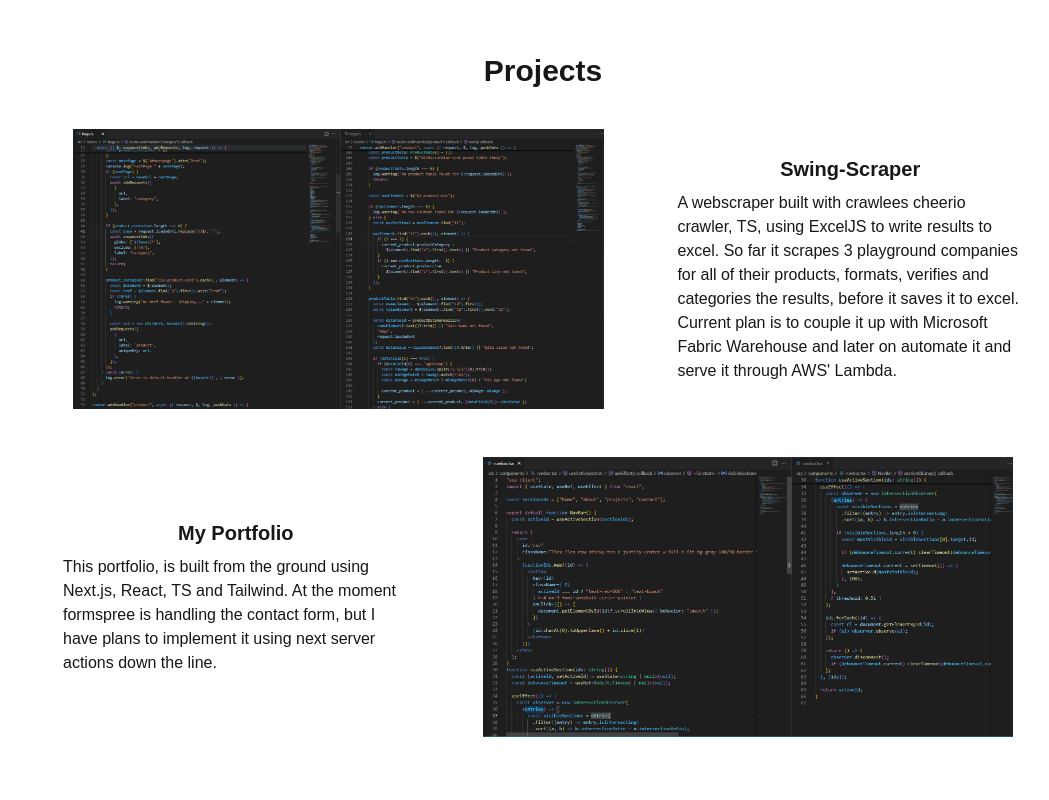
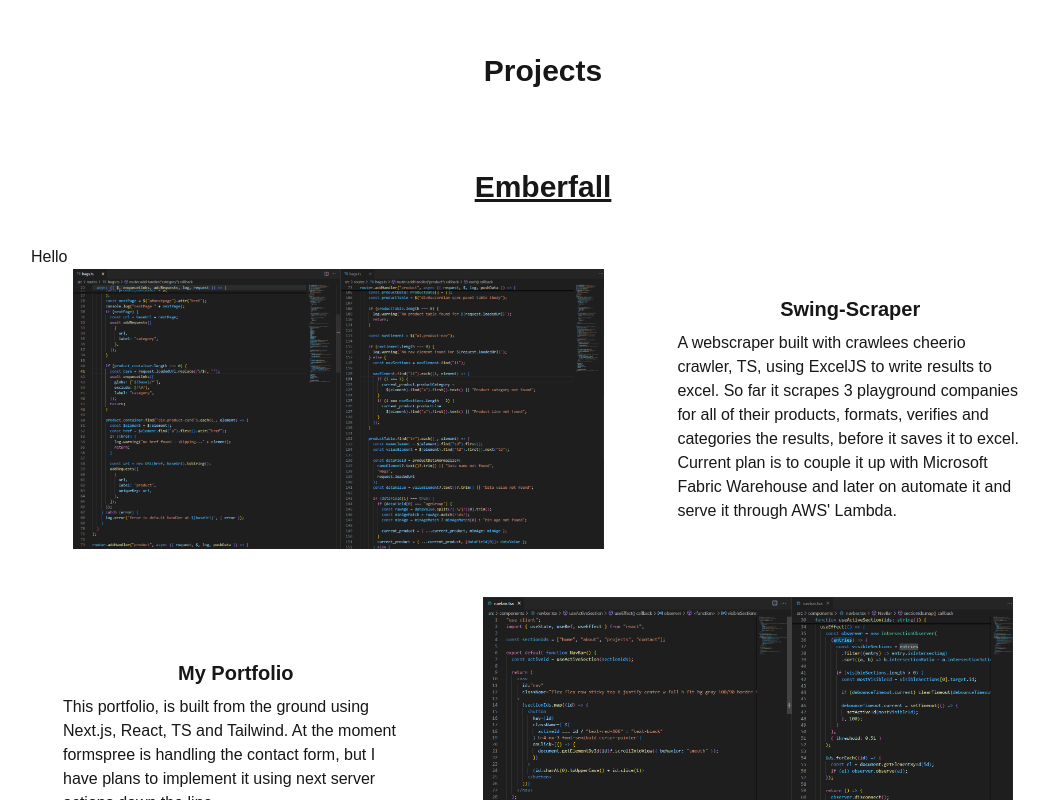
Before and after one commit to Mrtorpolsen/dto-portfolio, a Next.js app: page / in a window 1280 px wide. Shown: the part 1460-2260 px from the top of the page, without its empty margins (97-1146 px from the left). Built offline with nearby package versions, Linux system fonts and the light colour scheme.

Commit message:
refactor projects to side by side. WIP

```diff
--- a/src/app/page.tsx
+++ b/src/app/page.tsx
@@ -2,7 +2,7 @@ import Home from "../components/home";
 import Canva from "../components/canva";
 import NavBar from "../components/navbar";
 import About from "../components/about";
-import Projects from "../components/projects";
+import Projects from "../components/projects/projects";
 import Contact from "../components/contact";
 import Footer from "../components/footer";
 
--- /dev/null
+++ b/src/components/Projects/side-by-side-project-item.tsx
@@ -0,0 +1,35 @@
+import type { ProjectData } from "./type";
+
+export default function SideBySideProject(data : ProjectData, index: number) {
+  return (
+        <li key={data.src}>
+      <div
+        className={`sm:grid ${
+          index % 2 === 0 ? "sm:grid-cols-[60%_40%]" : "sm:grid-cols-[40%_60%]"
+        }`}
+      >
+        <img
+          className={`max-h-[280px] self-center justify-self-center ${
+            index % 2 === 0
+              ? "col-start-1 row-start-1"
+              : "col-start-2 row-start-1"
+          }`}
+          src={data.src}
+          alt={data.alt}
+        />
+        <div
+          className={`mx-8 bg-white/80 p-3 relative -mt-6 md:self-center sm:mt-0 sm:p-0 sm:bg-white/0${
+            index % 2 === 0
+              ? "col-start-1 row-start-1"
+              : "col-start-2 row-start-1"
+          }`}
+        >
+          <h2 className="text-xl font-bold text-center mb-2">
+            {data.heading}
+          </h2>
+          <p>{data.text}</p>
+        </div>
+      </div>
+    </li>
+  );
+}
--- a/src/components/about.tsx
+++ b/src/components/about.tsx
@@ -153,7 +153,7 @@ export default function About() {
                   </div>
                 </>
               </TechnologyItem>
-                            <TechnologyItem>
+              <TechnologyItem>
                 <>
                   <svg
                     width="800px"
@@ -180,14 +180,12 @@ export default function About() {
                     />
                     <path
                       fillRule="evenodd"
-                      clip-rule="evenodd"
+                      clipRule="evenodd"
                       d="M25.0001 13V13.9974H22.9999V13H22.0001V13.9974H21V15H22.0001V16.9948H21V18H22.0001V19H22.9999L23 18H25.0001V19H25.9999V18H27V17H25.9999V15H27V13.9974H25.9999V13H25.0001ZM25.0001 17V15H22.9999V16.9948L25.0001 17Z"
                       fill="white"
                     />
                   </svg>
-                  <div className="leading-none text-sm lg:text-lg">
-                    C#
-                  </div>
+                  <div className="leading-none text-sm lg:text-lg">C#</div>
                 </>
               </TechnologyItem>
             </div>
--- /dev/null
+++ b/src/components/projects/emberfall.tsx
@@ -0,0 +1,7 @@
+
+
+export default function Emberfall() {
+    return (
+        <div>Hello</div>
+    );
+}
--- /dev/null
+++ b/src/components/projects/project-item.tsx
@@ -0,0 +1,19 @@
+import React from "react";
+
+type Project = {
+    src: string,
+    alt: string,
+    heading: string,
+    text: string
+}
+
+type ProjectProp = {
+    project: Project;
+}
+
+
+export default function Project({project} : ProjectProp) {
+    return (
+        <div>{project.text}</div>
+    );
+}
--- a/src/components/projects.tsx
+++ b/src/components/projects/projects.tsx
@@ -1,3 +1,6 @@
+import SideBySideProject from "./side-by-side-project-item";
+import Emberfall from "./emberfall";
+
 export default function Projects() {
   const projects = [
     {
@@ -15,41 +18,17 @@ export default function Projects() {
   ];
 
   const listImages = projects.map((project, index) => (
-    <li key={project.src}>
-      <div
-        className={`sm:grid ${
-          index % 2 === 0 ? "sm:grid-cols-[60%_40%]" : "sm:grid-cols-[40%_60%]"
-        }`}
-      >
-        <img
-          className={`max-h-[280px] self-center justify-self-center ${
-            index % 2 === 0
-              ? "col-start-1 row-start-1"
-              : "col-start-2 row-start-1"
-          }`}
-          src={project.src}
-          alt={project.alt}
-        />
-        <div
-          className={`mx-8 bg-white/80 p-3 relative -mt-6 md:self-center sm:mt-0 sm:p-0 sm:bg-white/0${
-            index % 2 === 0
-              ? "col-start-1 row-start-1"
-              : "col-start-2 row-start-1"
-          }`}
-        >
-          <h2 className="text-xl font-bold text-center mb-2">
-            {project.heading}
-          </h2>
-          <p>{project.text}</p>
-        </div>
-      </div>
-    </li>
+    <SideBySideProject data={project} index={index} key={project.src} />
   ));
   return (
     <section className="relative mt-24 mb-40 z-1" id="projects">
       <div className="flex w-full justify-center">
         <h2 className="text-3xl my-10 font-bold">Projects</h2>
       </div>
+      <div className="flex w-full justify-center">
+        <h2 className="text-3xl my-10 font-bold underline">Emberfall</h2>
+      </div>
+      <Emberfall />
       <ul className="flex flex-col gap-12">{listImages}</ul>
     </section>
   );
--- /dev/null
+++ b/src/components/projects/side-by-side-project-item.tsx
@@ -0,0 +1,40 @@
+import type { ProjectData } from "./type";
+
+type Props = {
+    data: ProjectData;
+    index: number;
+}
+
+export default function SideBySideProject({data, index} : Props) {
+    return (
+    <li>
+      <div
+        className={`sm:grid ${
+          index % 2 === 0 ? "sm:grid-cols-[60%_40%]" : "sm:grid-cols-[40%_60%]"
+        }`}
+      >
+        <img
+          className={`max-h-[280px] self-center justify-self-center ${
+            index % 2 === 0
+              ? "col-start-1 row-start-1"
+              : "col-start-2 row-start-1"
+          }`}
+          src={data.src}
+          alt={data.alt}
+        />
+        <div
+          className={`mx-8 bg-white/80 p-3 relative -mt-6 md:self-center sm:mt-0 sm:p-0 sm:bg-white/0${
+            index % 2 === 0
+              ? "col-start-1 row-start-1"
+              : "col-start-2 row-start-1"
+          }`}
+        >
+          <h2 className="text-xl font-bold text-center mb-2">
+            {data.heading}
+          </h2>
+          <p>{data.text}</p>
+        </div>
+      </div>
+    </li>
+    );
+}
--- /dev/null
+++ b/src/components/projects/type.ts
@@ -0,0 +1,6 @@
+export type ProjectData = {
+    src: string,
+    alt: string,
+    heading: string,
+    text: string
+}
```
